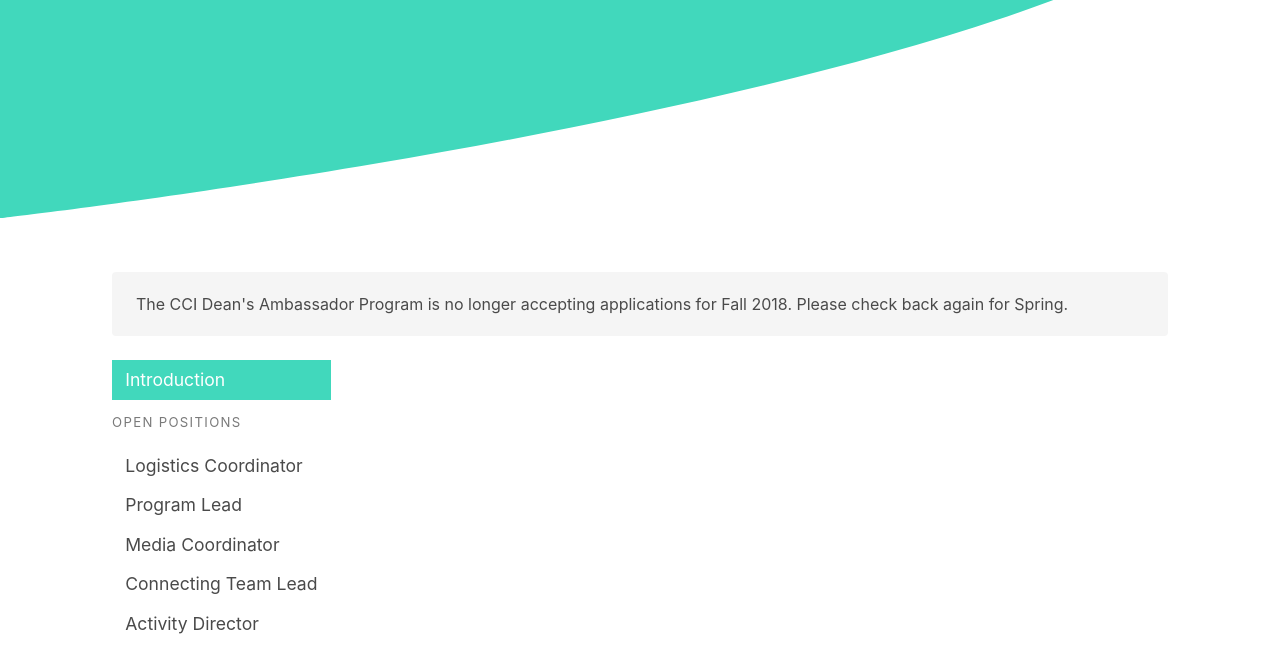
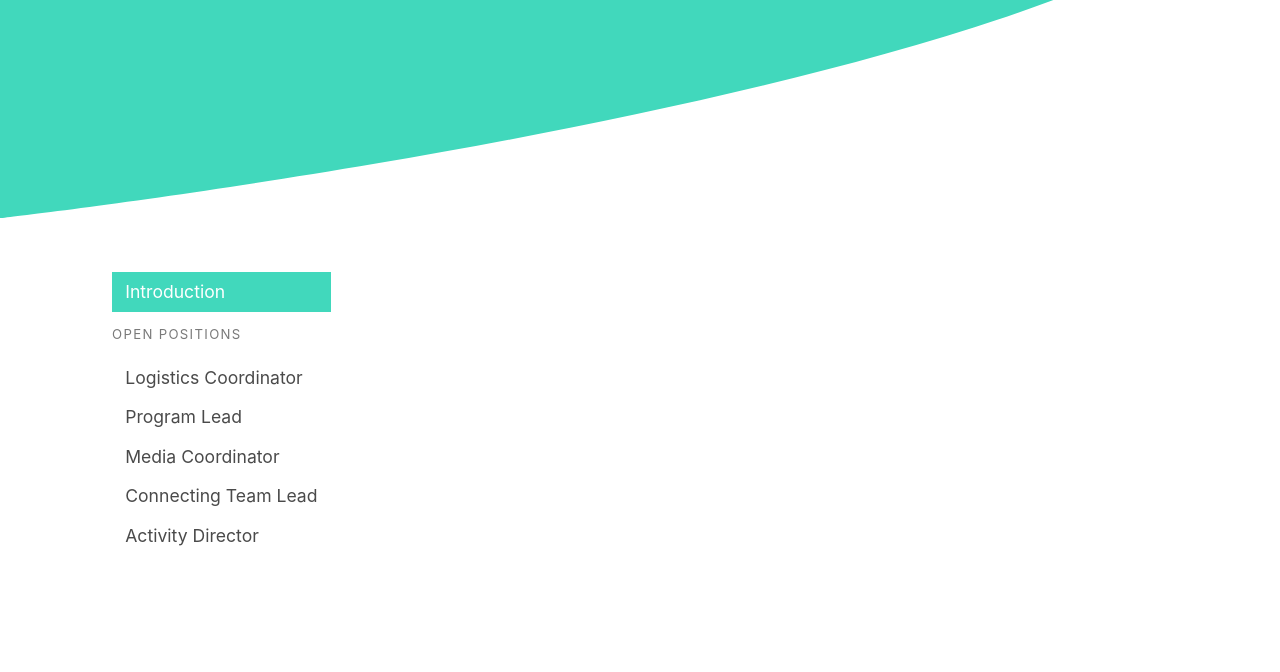
Before and after one commit to ccidap/dap-website, a plain HTML site: page public/apply.html in a window 1280 px wide. Shown: the part 236-908 px from the top of the page. After the commit the page ends 840 px from the top, so only its background shows below. Drawn offline with nearby package versions, Linux system fonts and the light colour scheme; a script that the page names is missing.

Commit message:
update jobs banner

```diff
--- a/public/apply.html
+++ b/public/apply.html
@@ -90,9 +90,9 @@
     <!-- jobs section -->
     <div class="container">
         <section class="section">
-            <div class="notification">
+            <div class="notification is-hidden">
                 <p>
-                    The CCI Dean's Ambassador Program is no longer accepting applications for Fall 2018. Please check back again for Spring.</strong>
+                    The CCI Dean's Ambassador Program is no longer accepting applications for Fall 2019. Please check back again for Spring.</strong>
                 </p>
             </div>
 
```
